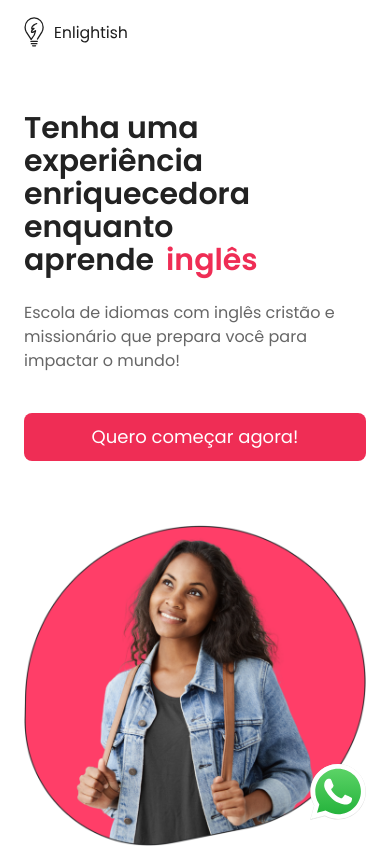
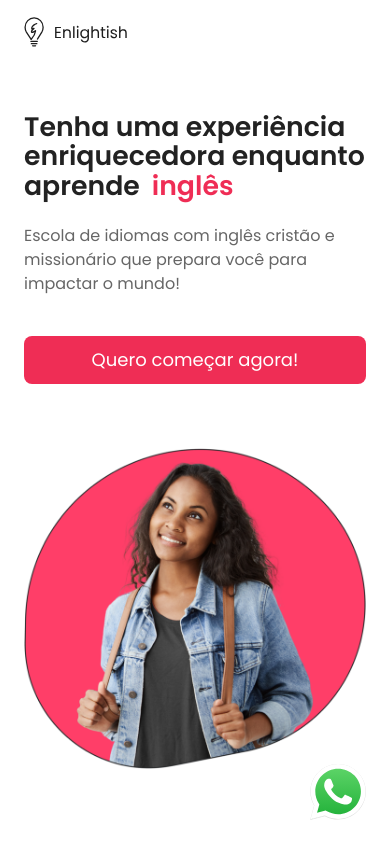
Before and after one commit to LeticiaLopess/enlightish-front, a Next.js app: page / in a window 390 px wide. Shown: the top 847 px of the page. Built offline with nearby package versions, Linux system fonts and the light colour scheme.

Commit message:
refactor: text size adjustment

```diff
--- a/src/app/(public)/landing-page/start/page.tsx
+++ b/src/app/(public)/landing-page/start/page.tsx
@@ -10,7 +10,7 @@ export default function Start() {
         >
             <div className="flex flex-col lg:flex-row items-center justify-between lg:gap-20 w-full max-w-[1350px] m-auto">
                 <section className="w-full mt-20 lg:mt-0">
-                    <p className="text-3xl lg:text-[54px] leading-[1.1] font-semibold text-night">
+                    <p className="text-[1.67rem] lg:text-[54px] leading-[1.1] font-semibold text-night">
                         Tenha uma experiência enriquecedora enquanto aprende
                         <span className="text-crayola pl-3">inglês</span>
                     </p>
```
